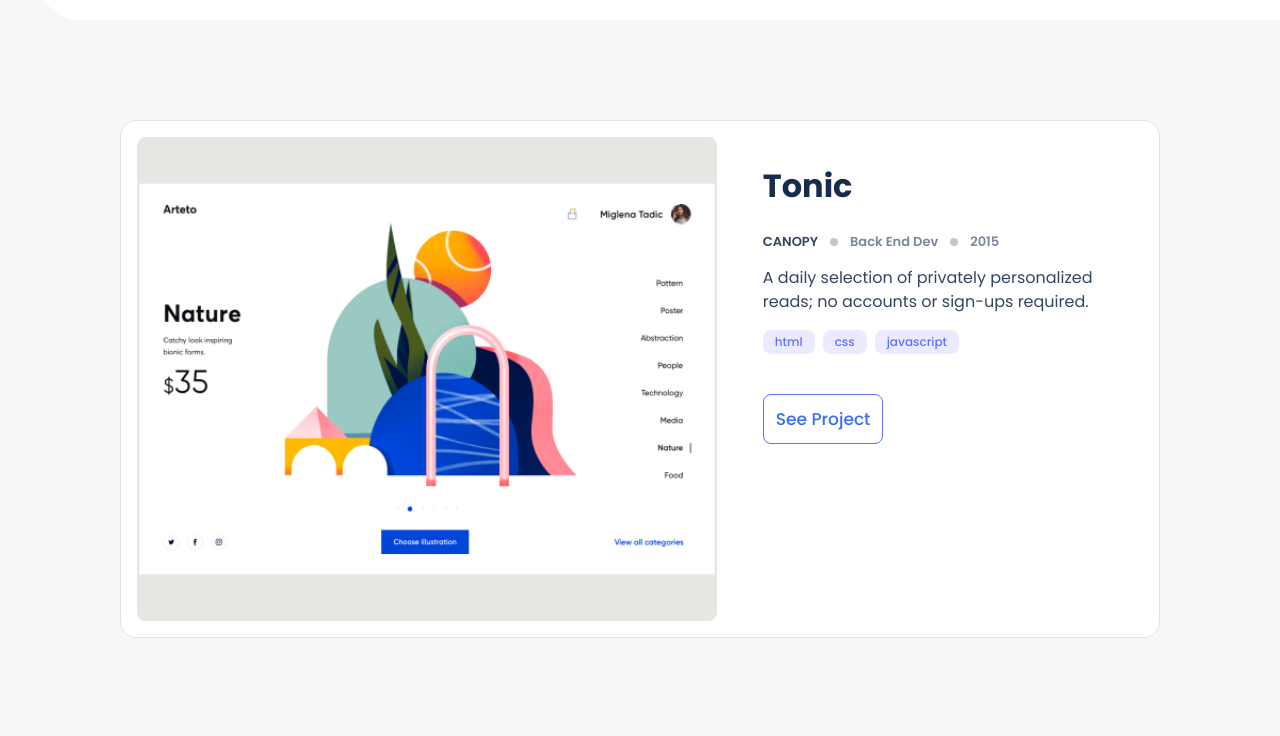
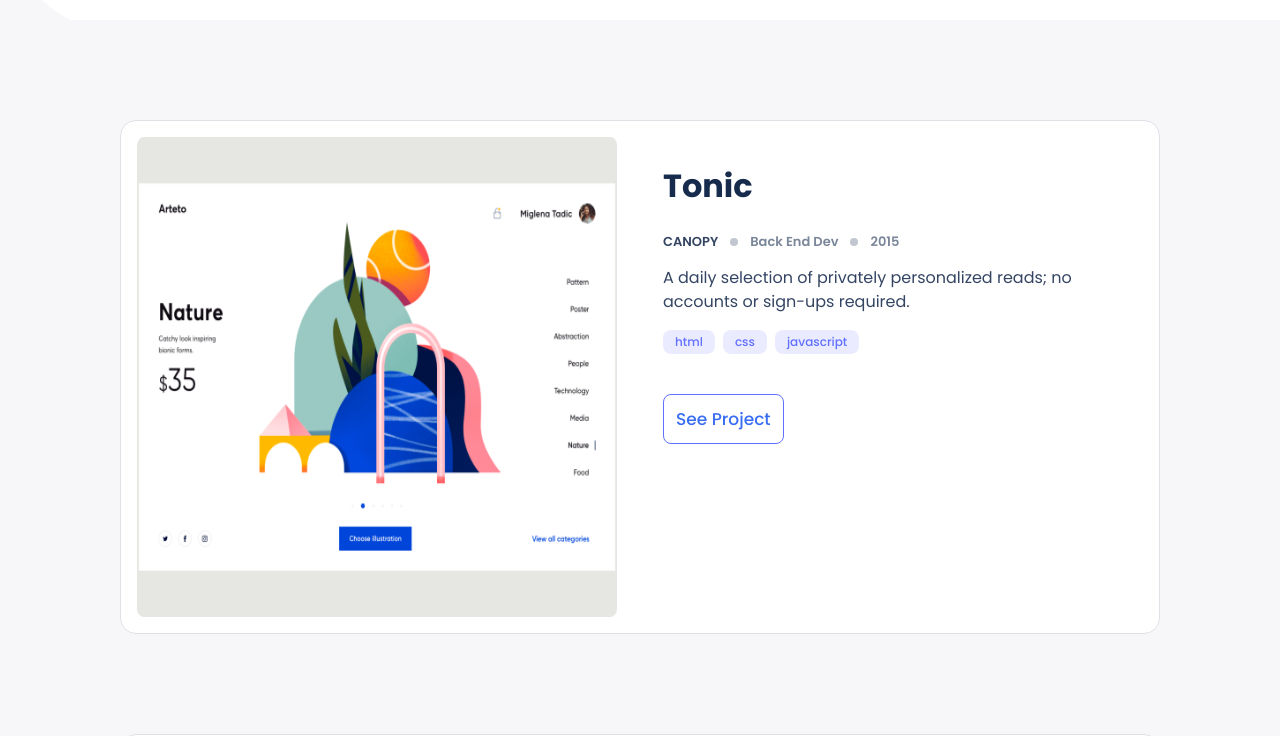
Before and after one commit to XsidX/my-portfolio, a website: page index.html in a window 1280 px wide. Shown: the part 780-1516 px from the top of the page. Drawn offline with Linux system fonts and the light colour scheme; files whose address does not match are found by name.

Commit message:
fix projects card height on wider screens

```diff
--- a/styles.css
+++ b/styles.css
@@ -303,10 +303,6 @@ ul {
 }
 
 @media screen and (min-width: 768px) {
-  .projects-wrapper {
-    grid-auto-rows: 1fr;
-  }
-
   .project-container {
     display: flex;
     gap: 46px;
@@ -314,7 +310,12 @@ ul {
   }
 
   .project-snapshot {
-    height: 100%;
+    height: 60vh;
+    flex: 1 1 100%;
+  }
+
+  .project-content {
+    flex: 1 1 100%;
   }
 
   .project-container .even {
```
